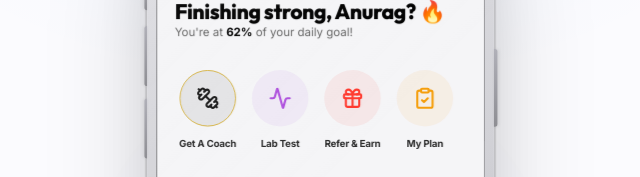
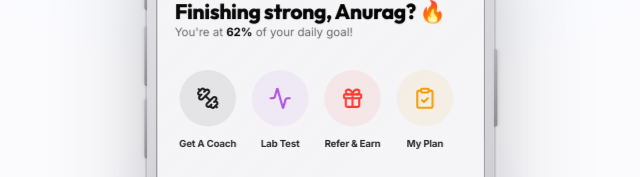
Before and after one commit to Anurag242/Fittr, a React (Vite) app: page / in a window 1280 px wide. Shown: the part 148-325 px from the top of the page, without its empty margins (320-960 px from the left). Built offline with nearby package versions, Linux system fonts and the light colour scheme.

Commit message:
style: standardize service hub borders for total consistency

```diff
--- a/src/App.jsx
+++ b/src/App.jsx
@@ -171,7 +171,7 @@ const PremiumActionBubbles = () => {
                   justifyContent: 'center',
                   cursor: 'pointer',
                   transition: 'background-color 0.2s ease',
-                  border: item.label === 'Get A Coach' ? '1.5px solid #D4AF37' : 'none'
+                  border: 'none'
                 }}
               >
                 <Icon size={26} color={item.color} strokeWidth={2.2} />
```
